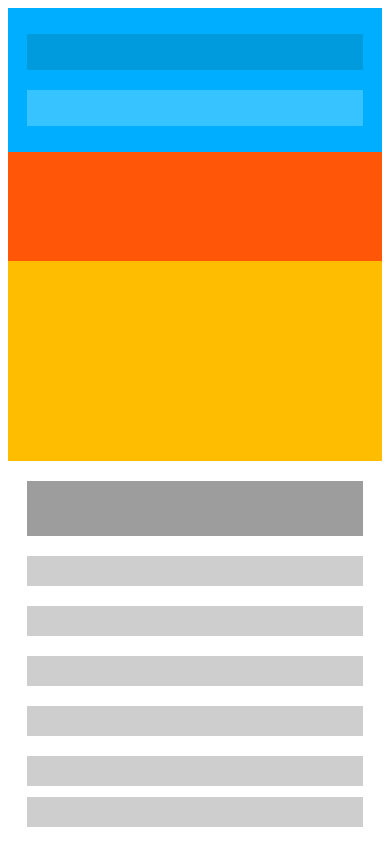
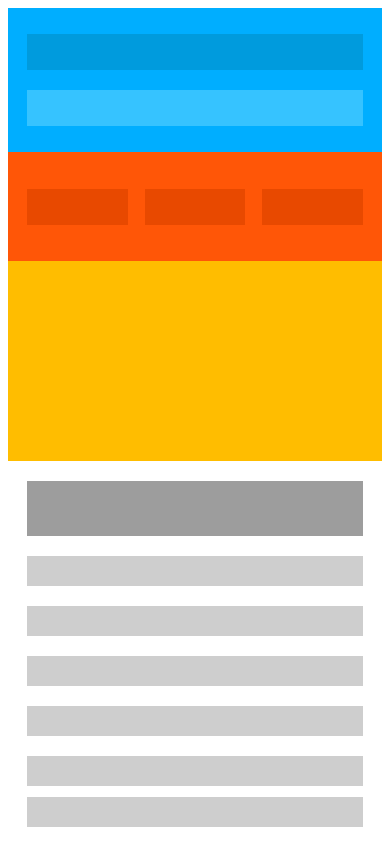
Before and after one commit to AntonNos/AntonNos.github.io, a plain HTML site: page HW_FLEXBOX/index.html in a window 390 px wide. Shown: the top 844 px of the page. Drawn offline with Linux system fonts and the light colour scheme.

Commit message:
Update style.css

```diff
--- a/HW_FLEXBOX/style.css
+++ b/HW_FLEXBOX/style.css
@@ -56,6 +56,12 @@ aside {
     width: 23%;
     height: 864px;
     background: #FF5607;
+}
+
+.aside_main {
+    display: flex;
+    height: 100%;
+    width: 100%;
     flex-direction: column;
     justify-content: flex-start;
     align-items: center;
@@ -195,9 +201,14 @@ footer {
     aside {
         width: 100%;
         height: 120px;
+        justify-content: center;
+    }
+
+    .aside_main {
+        width: 90%;
         flex-direction: row;
         flex-flow: wrap;
-        justify-content: space-around;
+        justify-content: space-between;
     }
 
     .aside_block {
```
